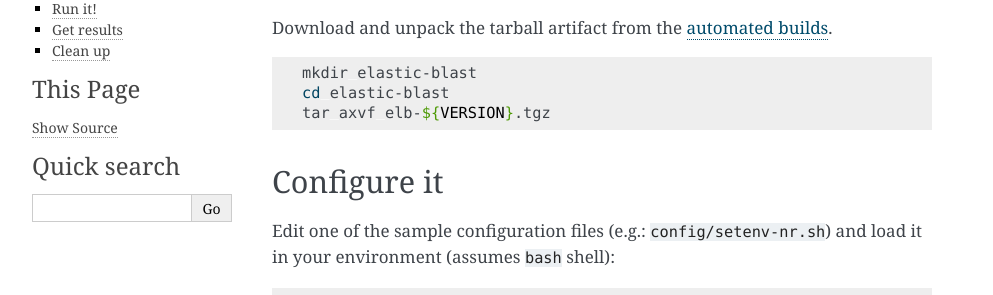
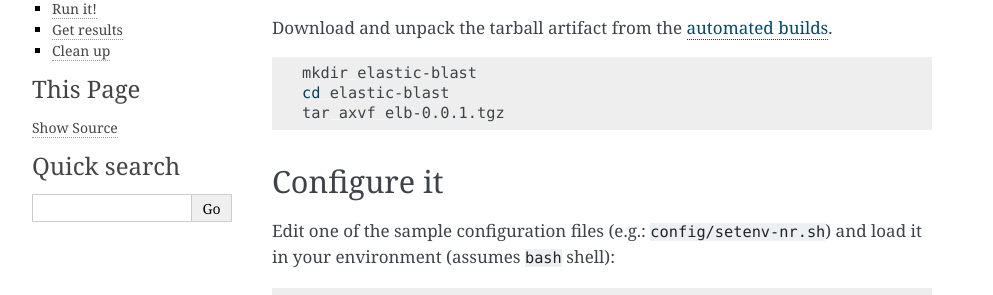
Before and after one commit to ncbi/elastic-blast-docs, a Sphinx documentation site: the page built from docs/source/quickstart.rst, in a window 1280 px wide. Shown: the part 159-454 px from the top of the page, without its empty margins (148-1141 px from the left). Built offline with Sphinx 7.4.7, drawn with Linux system fonts in a browser that asks for light colours; some of the changed lines change nothing that is shown.

Commit message:
Add workaround to insert version in code-block

```diff
--- a/docs/source/conf.py
+++ b/docs/source/conf.py
@@ -60,3 +60,18 @@ html_static_path = ['_static']
 
 # CopyButton configuration
 copybutton_prompt_text = ">>> "
+
+# From https://github.com/sphinx-doc/sphinx/issues/4054
+def ultimateReplace(app, docname, source):
+    result = source[0]
+    for key in app.config.ultimate_replacements:
+        result = result.replace(key, app.config.ultimate_replacements[key])
+    source[0] = result
+
+ultimate_replacements = {
+    "{VERSION}" : release
+}
+
+def setup(app):
+   app.add_config_value('ultimate_replacements', {}, True)
+   app.connect('source-read', ultimateReplace)
--- a/docs/source/quickstart.rst
+++ b/docs/source/quickstart.rst
@@ -11,7 +11,7 @@ Download and unpack the tarball artifact from the `automated builds <https://tea
 
     mkdir elastic-blast
     cd elastic-blast
-    tar axvf elb-${VERSION}.tgz
+    tar axvf elb-{VERSION}.tgz
 
 Configure it
 ------------
```
